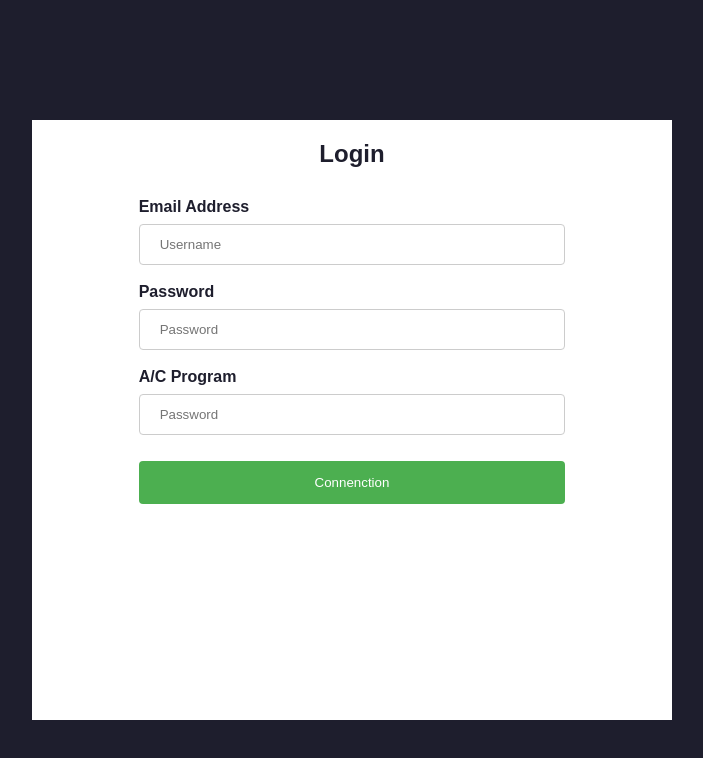
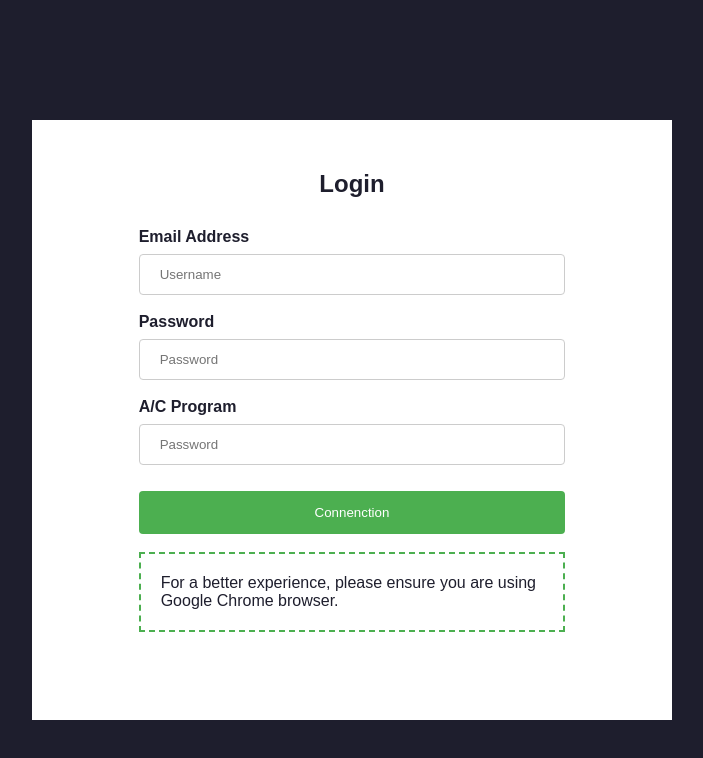
Before and after one commit to yashsonkar11/angular-ui-2, an Angular app: page /login in a window 1280 px wide. Shown: the top 758 px of the page, without its empty margins (288-991 px from the left). Built offline with nearby package versions, Linux system fonts and the light colour scheme.

Commit message:
login ui

```diff
--- a/src/app/components/login/login.component.html
+++ b/src/app/components/login/login.component.html
@@ -1,7 +1,7 @@
 <div class='main '>
 
-  <div class="login-box ">
-      <div class="row">
+  <div class="login-box">
+      <div class="row login-box-content">
 
         <div class="offset-s-4 col-s-4 r-offset-s-4">
           <h2 class="title">
@@ -32,6 +32,10 @@
               </button>
         </div>
 
+        <div class="offset-s-2 col-s-8 r-offset-s-2 disclaimer">
+            For a better experience, please ensure you are using Google Chrome browser.
+        </div>
+
   </div>
 
 </div>
--- a/src/app/components/login/login.component.scss
+++ b/src/app/components/login/login.component.scss
@@ -81,6 +81,16 @@
       margin-top: 10px;
     }
 
+    .disclaimer{
+      margin-top: 10px;
+      border: 2px dashed #4CAF50;
+      padding: 20px
+    }
+
+    .login-box-content{
+      margin-top: 30px;
+    }
+
 input {
   width: 100%;
   padding: 12px 20px;
```
